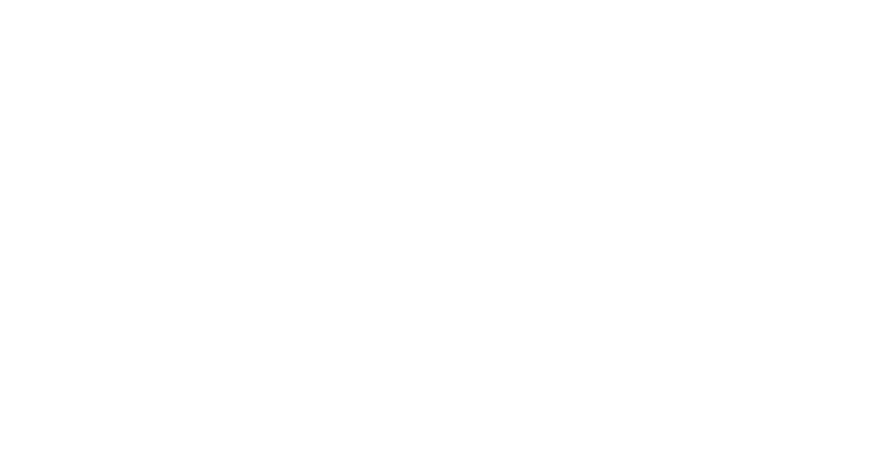
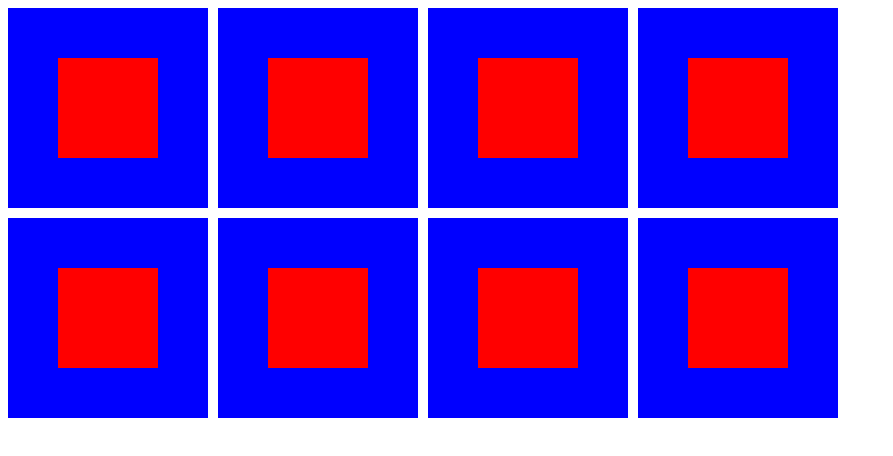
Before and after one commit to paulaquadros/ProgWeb, a plain HTML site: page prova01/questao01/questao01.html in a window 1280 px wide. Shown: the whole page, without its empty margins (0-893 px from the left). Drawn offline with Linux system fonts and the light colour scheme.

Commit message:
prova01 e questoes

```diff
--- a/prova01/questao01/questao01.html
+++ b/prova01/questao01/questao01.html
@@ -5,10 +5,48 @@
     <meta charset="UTF-8">
     <meta name="viewport" content="width=device-width, initial-scale=1.0">
     <title>Document</title>
+    <link href="styles.css" rel="stylesheet">
 </head>
 
 <body>
-
+    <div class="main-container">
+        <div class="container">
+            <div id="blue-square">
+                <div id="red-square">
+                </div>
+            </div>
+            <div id="blue-square">
+                <div id="red-square">
+                </div>
+            </div>
+            <div id="blue-square">
+                <div id="red-square">
+                </div>
+            </div>
+            <div id="blue-square">
+                <div id="red-square">
+                </div>
+            </div>
+        </div>
+        <div class="container">
+            <div id="blue-square">
+                <div id="red-square">
+                </div>
+            </div>
+            <div id="blue-square">
+                <div id="red-square">
+                </div>
+            </div>
+            <div id="blue-square">
+                <div id="red-square">
+                </div>
+            </div>
+            <div id="blue-square">
+                <div id="red-square">
+                </div>
+            </div>
+        </div>
+    </div>
 </body>
 
 </html>
--- /dev/null
+++ b/prova01/questao01/styles.css
@@ -0,0 +1,23 @@
+#blue-square {
+    display: flex;
+    background-color: blue;
+    width: 200px;
+    height: 200px;
+}
+
+.container {
+    display: flex;
+    flex-direction: row;
+    gap: 10px;
+    margin-bottom: 10px
+}
+
+#red-square {
+    display: flex;
+    justify-content: center;
+    align-items: center;
+    background-color: red;
+    margin: 50px;
+    width: 100px;
+    height: 100px;
+}
--- /dev/null
+++ b/prova01/questao04/styles.css
@@ -0,0 +1,4 @@
+#main-div {
+    border: 4px solid black;
+    padding: 50px;
+}
```
Also changed, not shown: prova01/questao02/questao02.html (added, +19 -0 lines), prova01/questao03/questao03.js (added, +39 -0 lines), prova01/questao04/questao04.html (added, +22 -0 lines), prova01/questao04/questao04.js (added, +21 -0 lines), prova01/questao02/seletores.txt (added), prova01/questao02/styles.css (added), prova01/questao03/questao03.html (added), prova01/questao05/questao05.txt (added), 2 other files.
